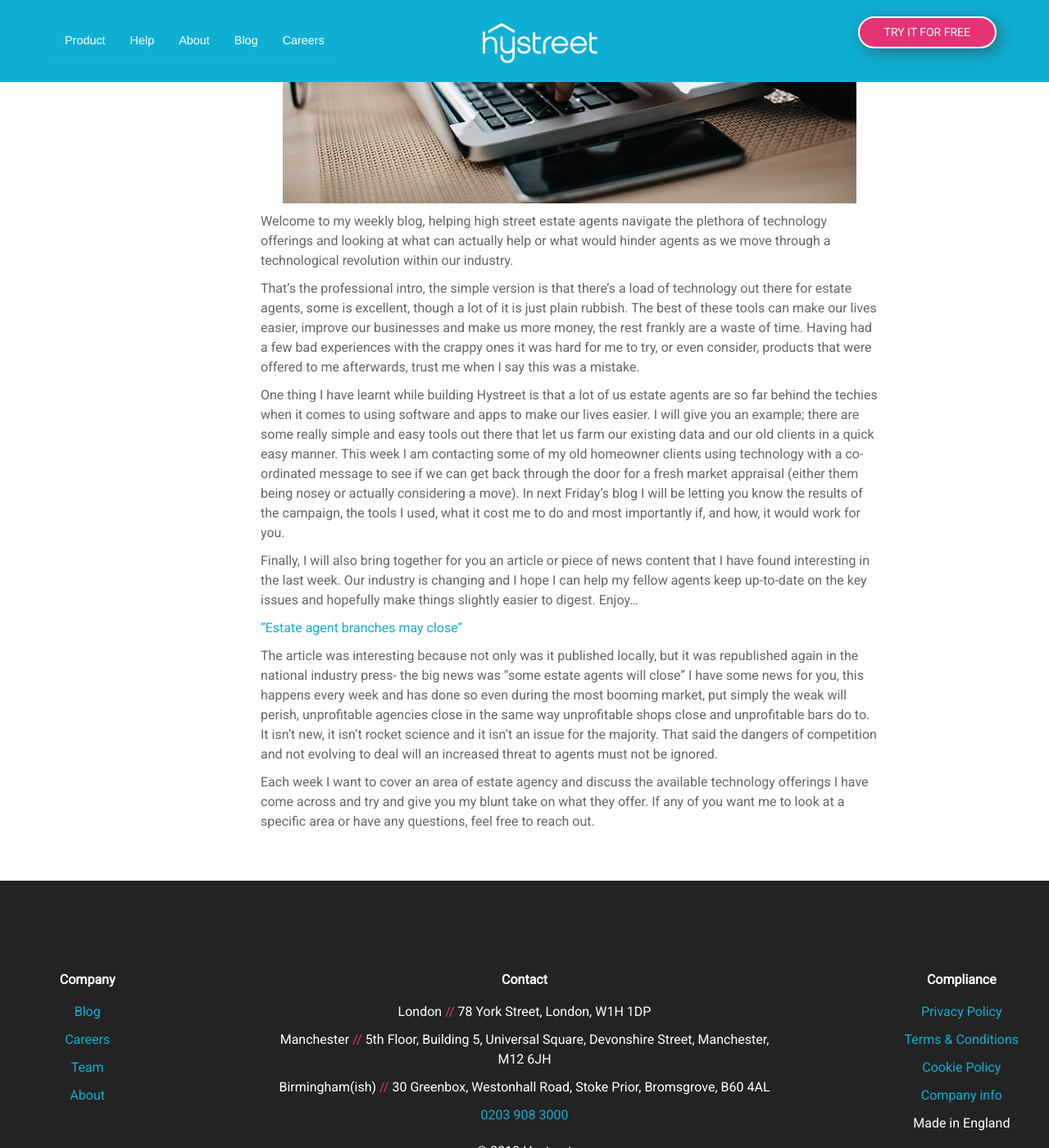
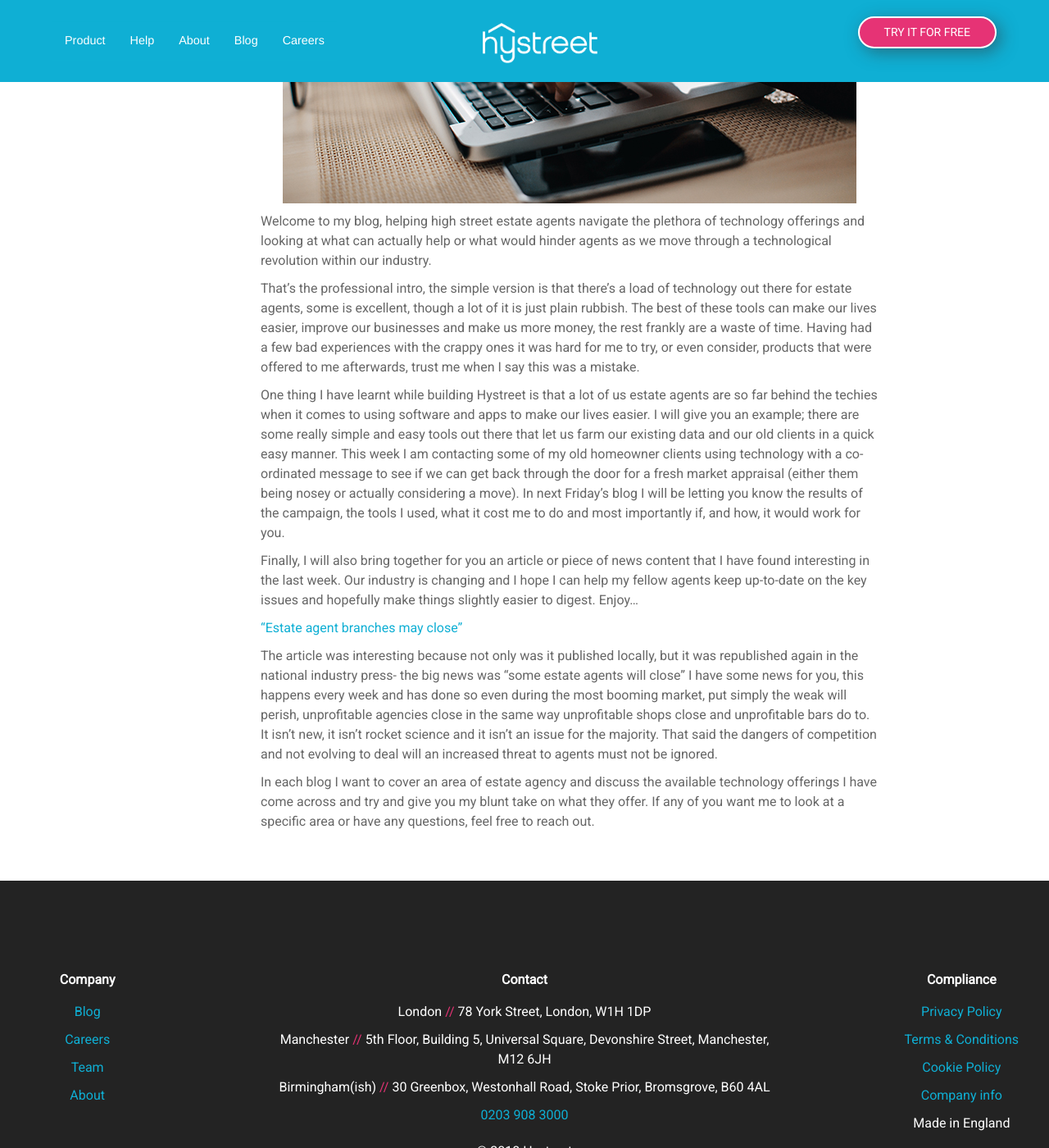
Before and after one commit to hidr/hystreet-marketing-live, a Jekyll site: the page built from _posts/2018-02-02-welcome-to-my-blog.md, in a window 1280 px wide and 1400 px high, scrolled down 1157 px. Shown: the whole window at 82% size. Built offline with Jekyll 4.4.1, drawn with Linux system fonts in a browser that asks for light colours; a script that is not in the unit is left out; some of the changed text lies outside the part shown.

Commit message:
Updating blog copy and wording

```diff
--- a/_layouts/blog.html
+++ b/_layouts/blog.html
@@ -5,7 +5,7 @@
   <div class='row'>
     <div class='special-title layout-text' style="    position: sticky;    vertical-align: middle;    margin-top: 10%;    margin-bottom:  10%;">
       <h2 style="margin-top: 8px; margin-bottom:20px; color: #FFF;font-size: 329%;font-weight: bolder;">Our Blog</h2>
-      <p style="color:#FFFFFF;">Founder and CEO of Hystreet Awais Ahmad shares his thoughts in this weekly blog.</p>
+      <p style="color:#FFFFFF;">Founder and CEO of Hystreet Awais Ahmad shares his thoughts in our blog.</p>
     </div>
     <div class='spacing'></div>
     <div class='spacing'></div>
--- a/_posts/2018-02-02-welcome-to-my-weekly-blog.md
+++ b/_posts/2018-02-02-welcome-to-my-blog.md
@@ -1,6 +1,6 @@
 ---
 layout: post
-title:  "Weekly blog for high street estate agents"
+title:  "Blog for high street estate agents"
 date:   2018-02-02 10:54:18 +0800
 author: Awais Ahmad
 img: iStock-638149788_700.jpg
@@ -8,7 +8,7 @@
 
 ![computers]({{site.url}}/images/iStock-638149788_700.jpg)
 
-Welcome to my weekly blog, helping high street estate agents navigate the plethora of technology offerings and looking at what can actually help or what would hinder agents as we move through a technological revolution within our industry.
+Welcome to my blog, helping high street estate agents navigate the plethora of technology offerings and looking at what can actually help or what would hinder agents as we move through a technological revolution within our industry.
 
 That’s the professional intro, the simple version is that there’s a load of technology out there for estate agents, some is excellent, though a lot of it is just plain rubbish. The best of these tools can make our lives easier, improve our businesses and make us more money, the rest frankly are a waste of time. Having had a few bad experiences with the crappy ones it was hard for me to try, or even consider, products that were offered to me afterwards, trust me when I say this was a mistake.
 
@@ -22,4 +22,4 @@
 
 The article was interesting because not only was it published locally, but it was republished again in the national industry press- the big news was “some estate agents will close” I have some news for you, this happens every week and has done so even during the most booming market, put simply the weak will perish, unprofitable agencies close in the same way unprofitable shops close and unprofitable bars do to. It isn’t new, it isn’t rocket science and it isn’t an issue for the majority. That said the dangers of competition and not evolving to deal will an increased threat to agents must not be ignored.
 
-Each week I want to cover an area of estate agency and discuss the available technology offerings I have come across and try and give you my blunt take on what they offer. If any of you want me to look at a specific area or have any questions, feel free to reach out.
+In each blog I want to cover an area of estate agency and discuss the available technology offerings I have come across and try and give you my blunt take on what they offer. If any of you want me to look at a specific area or have any questions, feel free to reach out.
```
